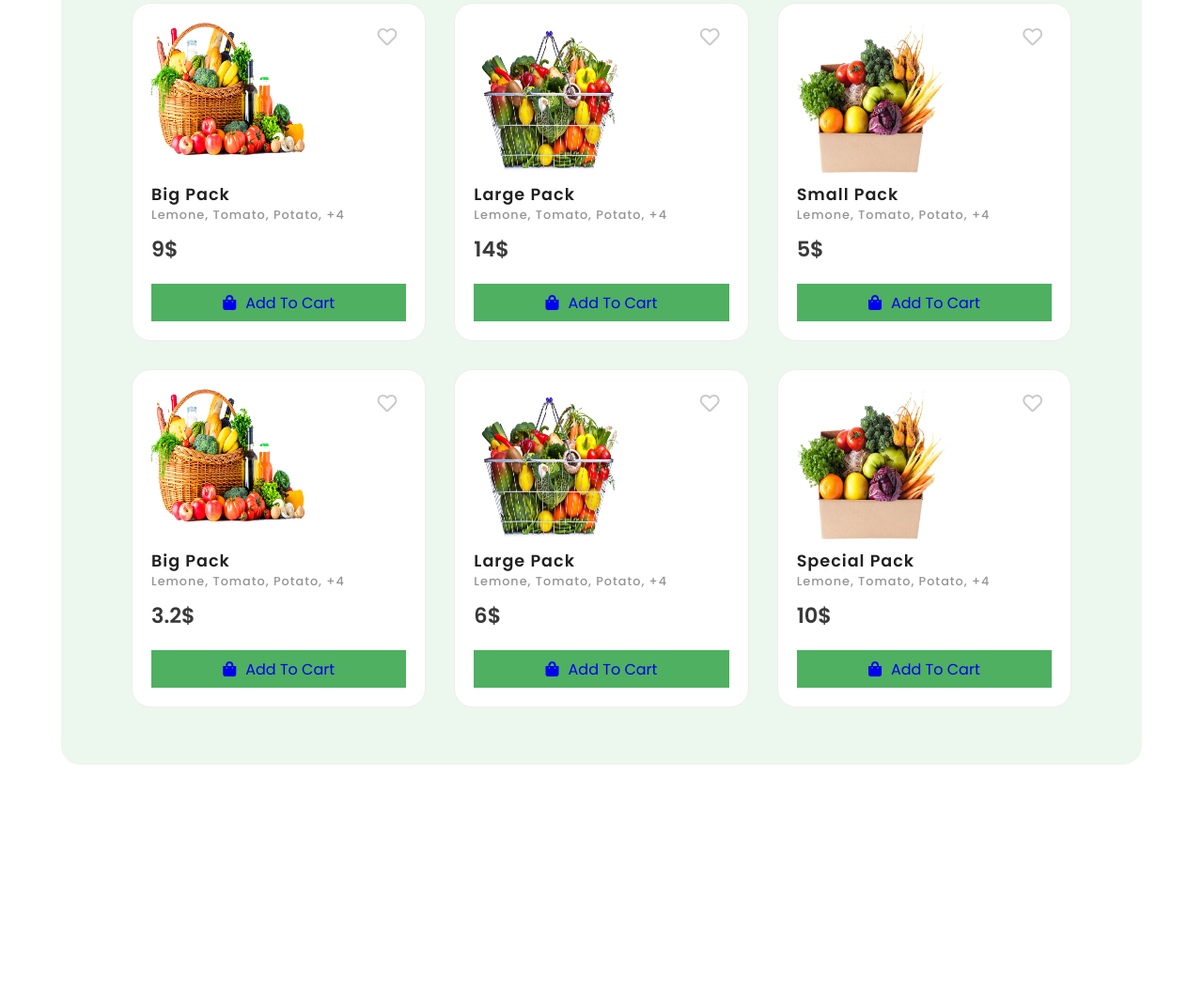
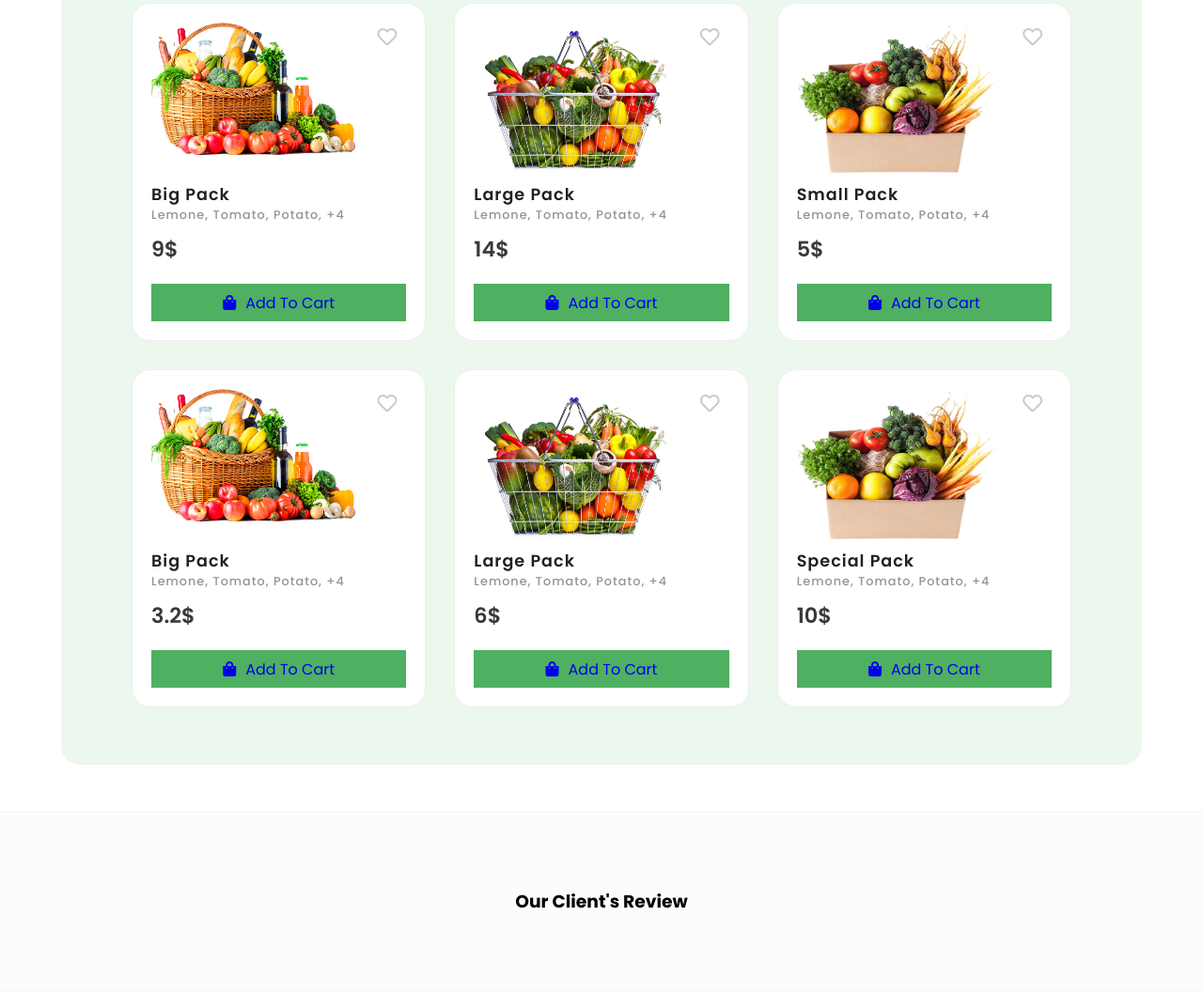
Before and after one commit to mohsenroshandel/eGrocery-shop, a plain HTML site: page index.html in a window 1280 px wide. Shown: the part 2033-3091 px from the top of the page at 94% size. Before the commit the page ends 2897 px from the top, so only its background shows below. Drawn offline with Linux system fonts and the light colour scheme.

Commit message:
Create Cleint Section

```diff
--- a/css/style.css
+++ b/css/style.css
@@ -370,3 +370,21 @@
     max-width: 1000px;
     width: 100%;
 }
+#bundle-pack .product-box img{
+    width: 80%;
+    height: 160px;
+}
+#clients{
+    display: flex;
+    flex-direction: column;
+    justify-content: center;
+    align-items: center;
+    background: #f6f6f656;
+    padding: 80px 0px;
+    margin: 40px 0px;
+    border-top: 1px solid #f3f3f3;
+    border-bottom: 1px solid #f3f3f3;
+}
+.client-heading h3{
+
+}
--- a/index.html
+++ b/index.html
@@ -277,7 +277,12 @@
         </div>
 
     </section>
-
+    <!--Clients-->
+    <section id="clients">
+        <div class="client-heading">
+            <h3>Our Client's Review</h3>
+        </div>
+    </section>
 </body>
 
 </html>
```
